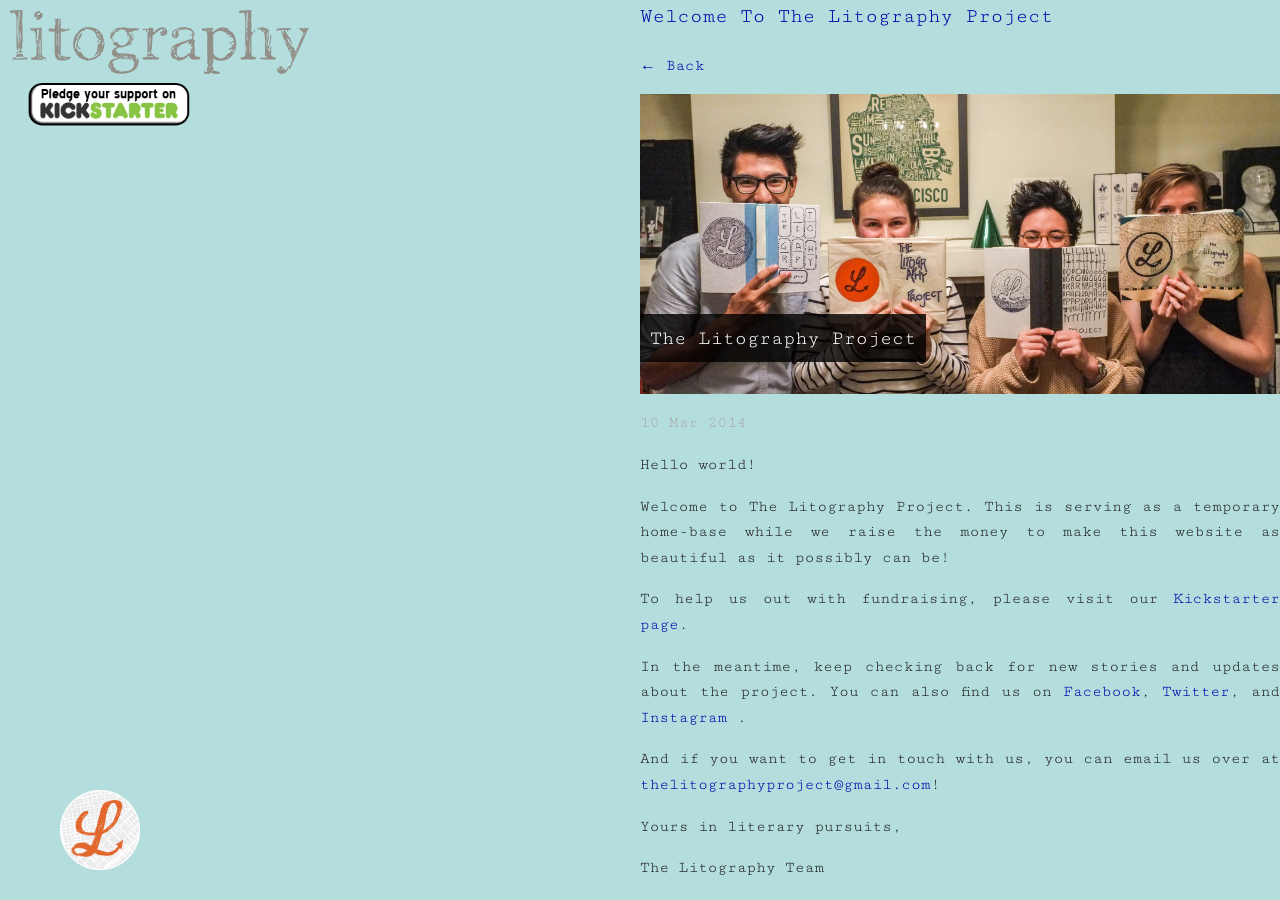
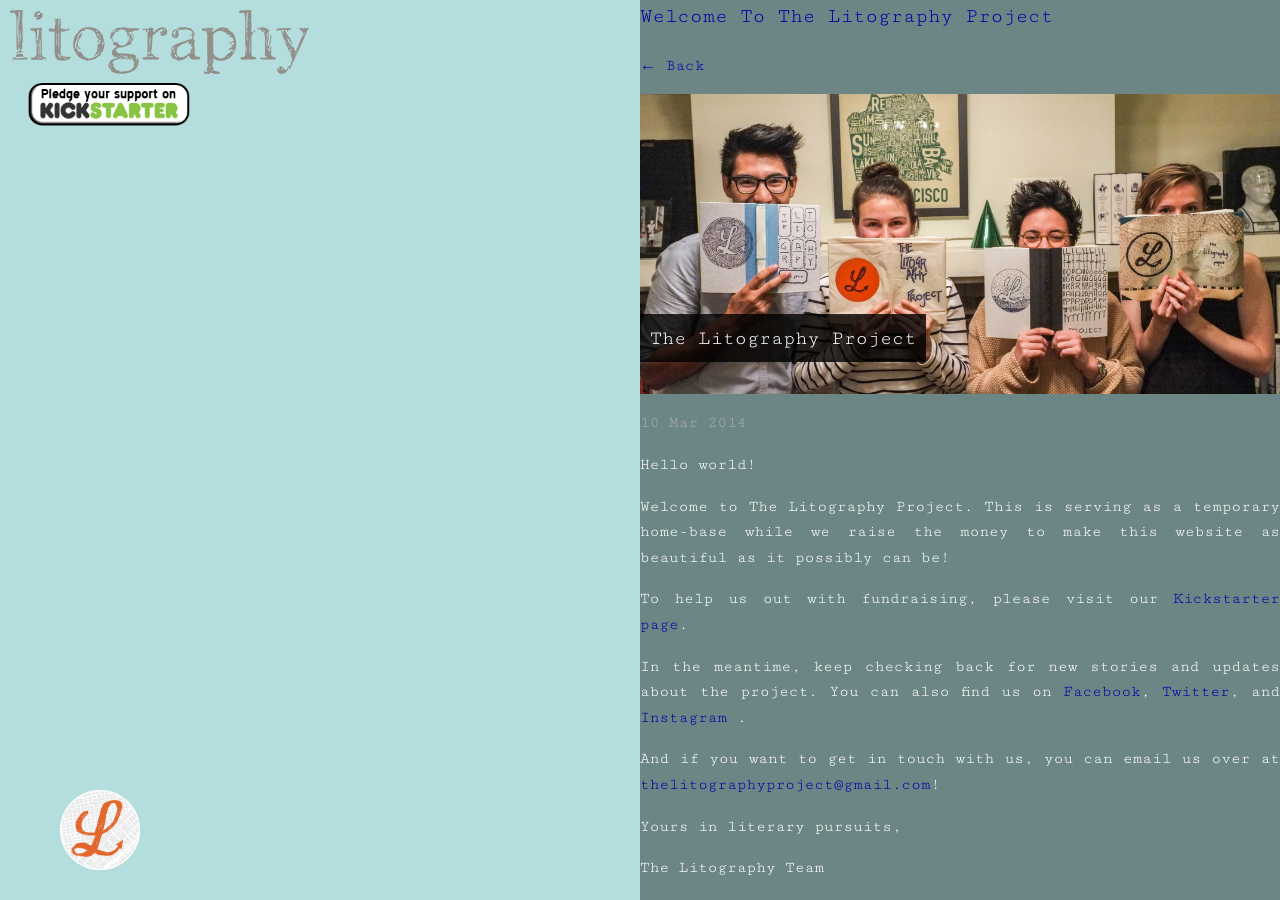
Before and after one commit to lobenichou/the-litography-project-blog, a Jekyll site: the page built from _posts/2014-03-10-welcome-to-the-litography-project.markdown, in a window 1280 px wide. Built offline with Jekyll 4.4.1, drawn with Linux system fonts in a browser that asks for light colours; Markdown is read by kramdown in place of the engine named in the settings.

Commit message:
changed css

```diff
--- a/css/main.css
+++ b/css/main.css
@@ -149,6 +149,8 @@ a:visited { color: #a0a; }
   height: 100%;
   font-size: 115%;
   text-align: justify;
+  color: white;
+  background-color: rgba(0, 0, 0,0.4);
 }
 
 .post-content{
```
